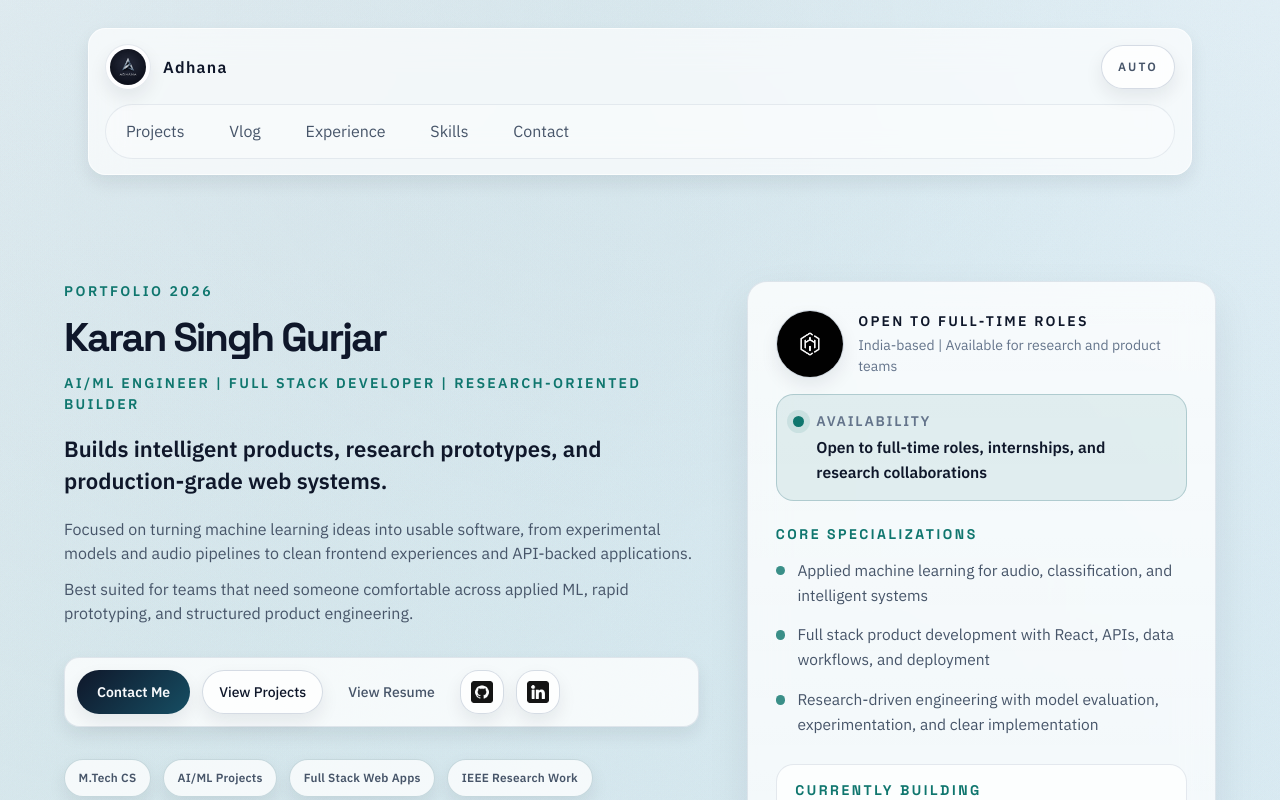
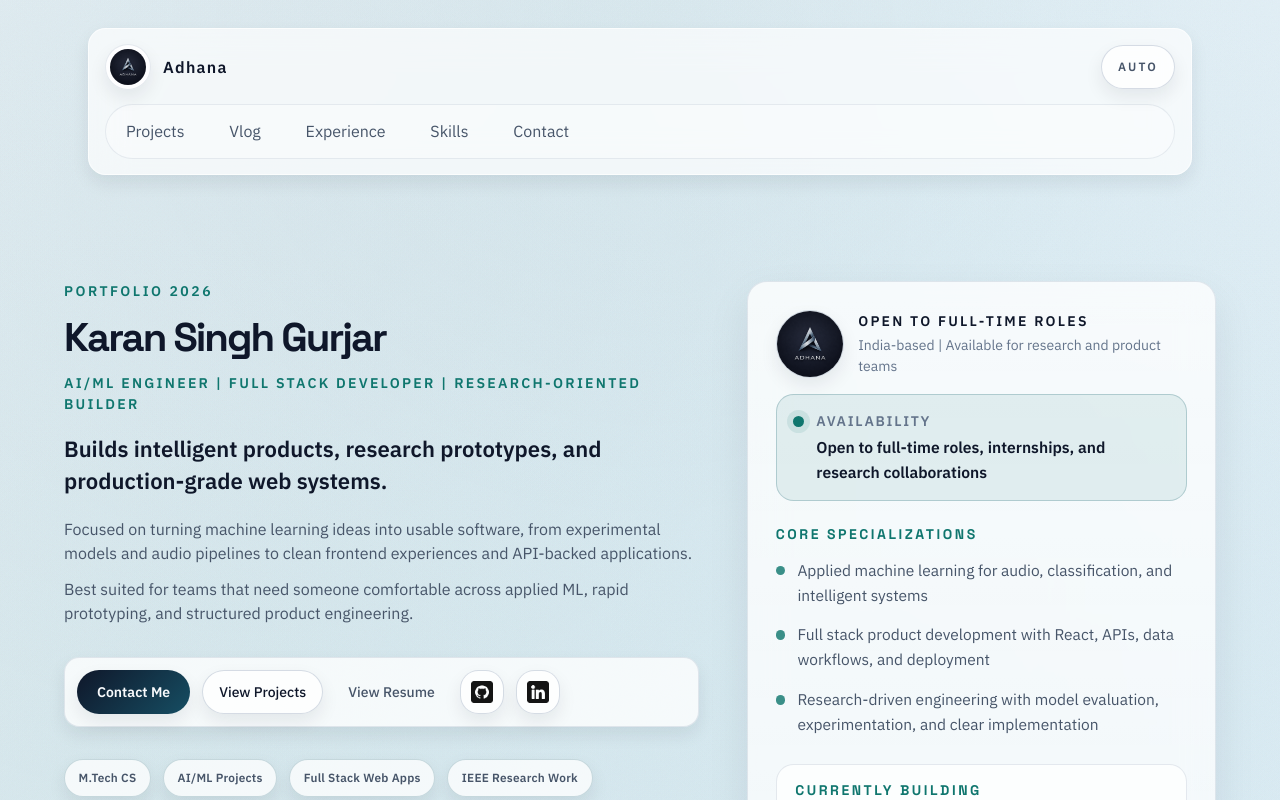
Before and after one commit to karansinghgurjar/ksg_portfolio, a React (Vite) app: page / in a window 1280 px wide. Shown: the top 800 px of the page. Built offline with nearby package versions, Linux system fonts and the light colour scheme.

Commit message:
Use brand logo in hero panel

```diff
--- a/src/components/home/HeroSection.jsx
+++ b/src/components/home/HeroSection.jsx
@@ -61,8 +61,8 @@ export default function HeroSection() {
           <div className="hero-profile-head">
             <div className="hero-identity">
               <img
-                src={getAssetPath("profile.webp")}
-                alt={`${siteConfig.name} portrait`}
+                src={getAssetPath("brand-logo.png")}
+                alt={`${siteConfig.name} logo`}
                 className="hero-photo"
               />
               <div>
```
